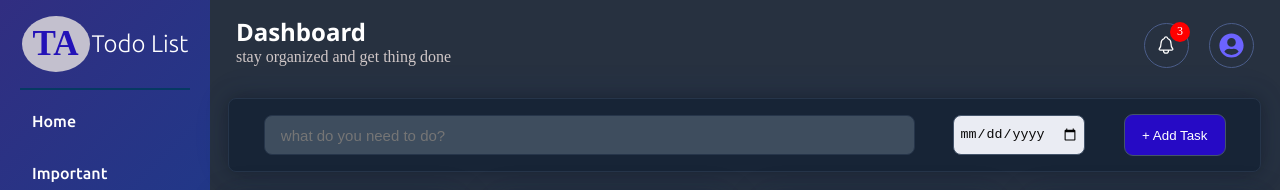
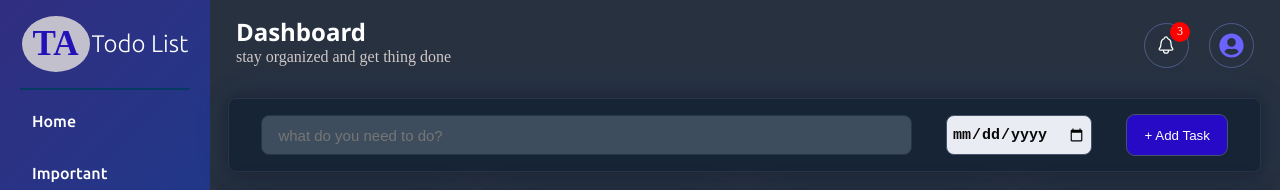
Before and after one commit to Rajgupta-bit/todo-app, a React (Vite) app: page / in a window 1280 px wide. Shown: the top 190 px of the page. Built offline with nearby package versions, Linux system fonts and the light colour scheme; no server answers; a web font is replaced by a local one.

Commit message:
date box font size change

```diff
--- a/src/App.css
+++ b/src/App.css
@@ -286,6 +286,8 @@ backdrop-filter: blur(10px);
 input[type="date"]{
   color: rgb(9, 8, 8) !important;
   background: rgb(234, 236, 243) !important;
+  font-size: 15px;
+  font-weight: 800;
 }
 
 .addtask{
```
